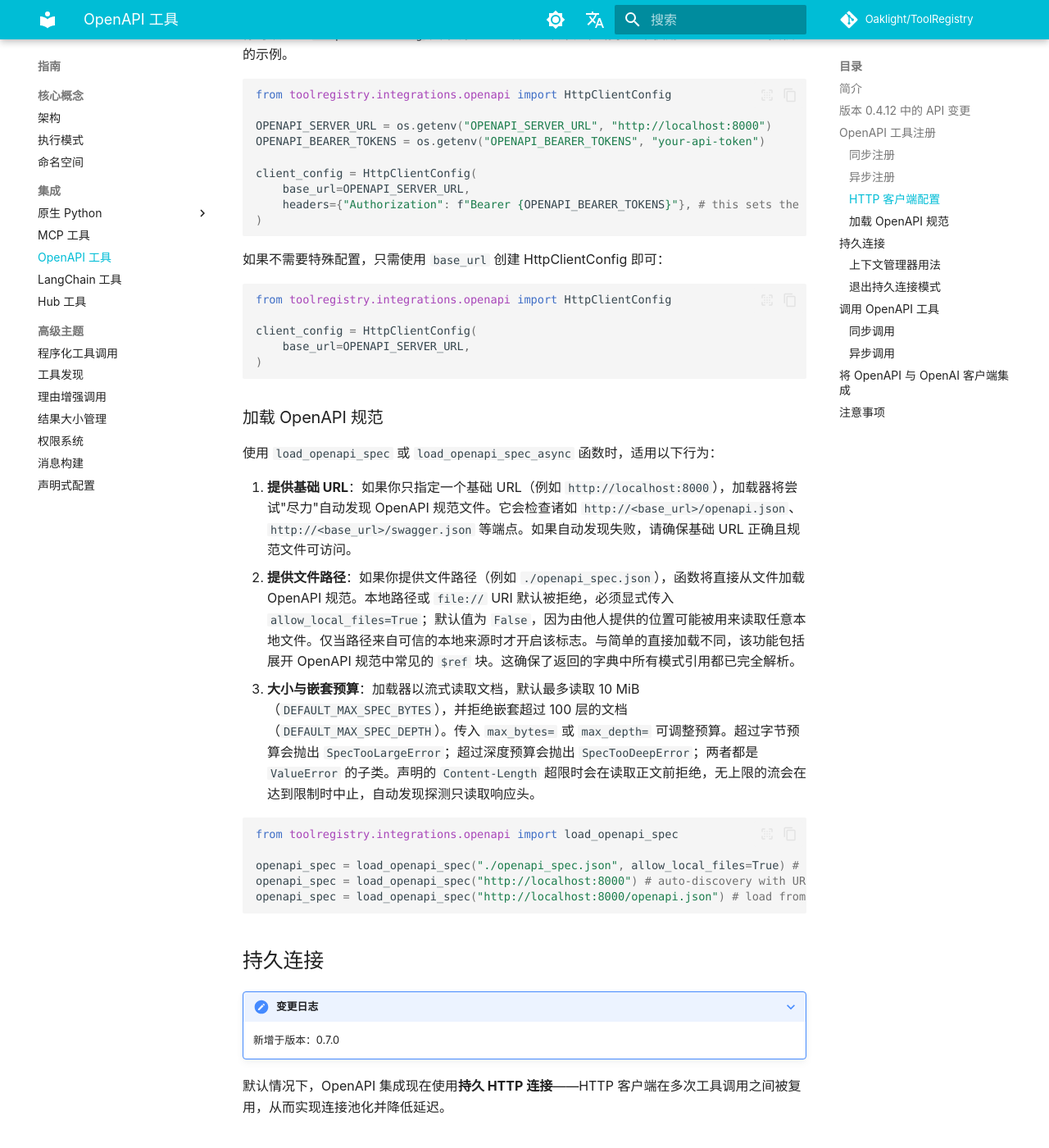
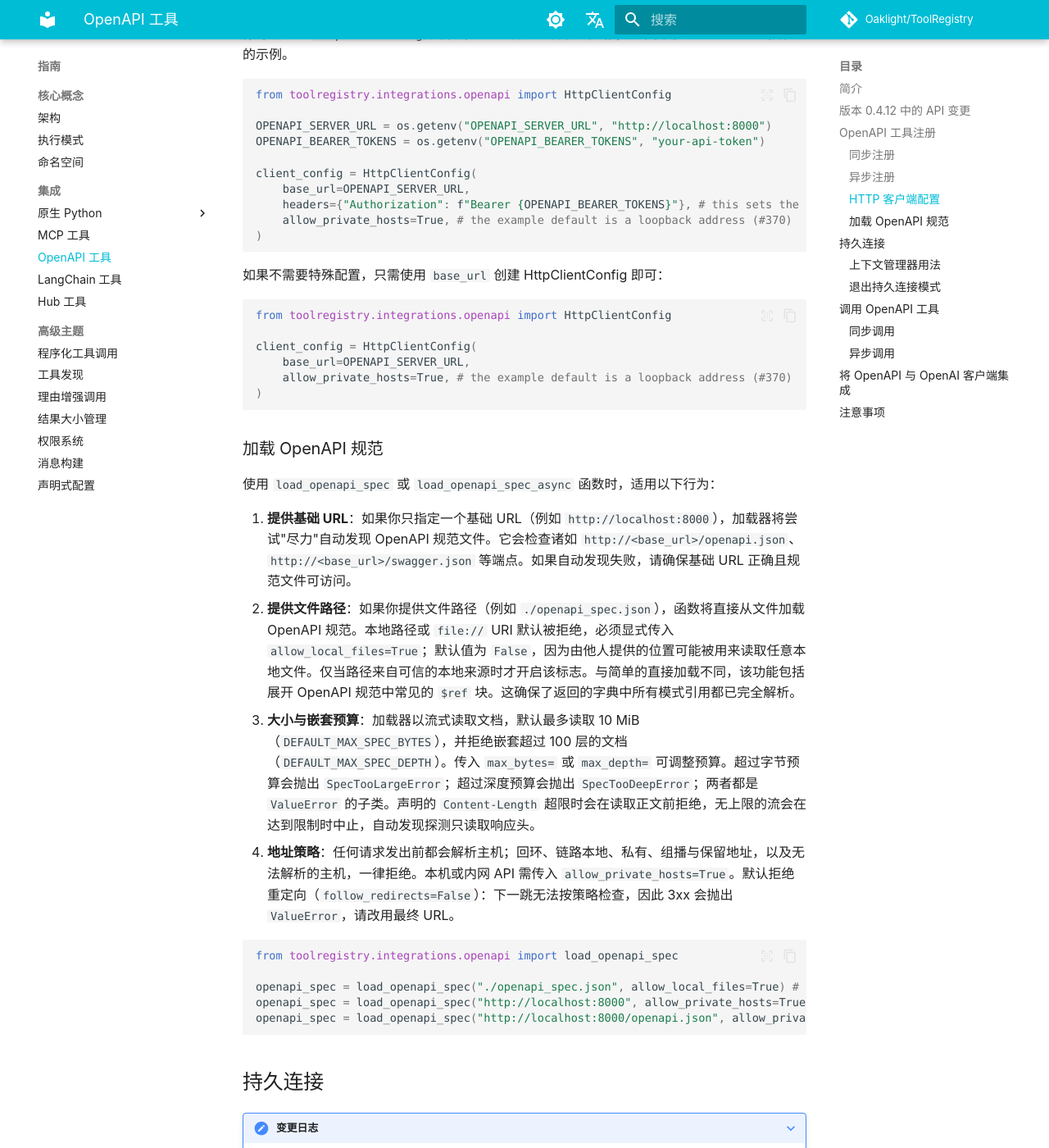
Before and after one commit to Oaklight/ToolRegistry, an MkDocs documentation site: the page built from docs/usage/integrations/openapi.md, in a window 1280 px wide and 1400 px high, scrolled down 2350 px. Shown: the whole window at 82% size. Built offline with MkDocs 1.6.1 and Material for MkDocs 9.7.7, drawn with Linux system fonts in a browser that asks for light colours; some web fonts are replaced; comment, search, counter and statistics services are not loaded; some of the changed text lies outside the part shown.

Commit message:
docs: 记录规范重定向拒绝与管理面板私有地址开关（#370）

````diff
--- a/docs/usage/integrations/openapi.md
+++ b/docs/usage/integrations/openapi.md
@@ -30,8 +30,8 @@
 
 PORT = os.getenv("PORT", 8000)  # Default port is 8000; can be overridden by an environment variable
 registry = ToolRegistry()
-client_config = HttpClientConfig(base_url=f"http://localhost:{PORT}")
-openapi_spec = load_openapi_spec("http://localhost:{PORT}")  # Auto-discovery of OpenAPI spec
+client_config = HttpClientConfig(base_url=f"http://localhost:{PORT}", allow_private_hosts=True)
+openapi_spec = load_openapi_spec(f"http://localhost:{PORT}", allow_private_hosts=True)  # Auto-discovery of OpenAPI spec
 
 # Synchronously register OpenAPI tools
 registry.register(client_config, source="openapi", openapi_spec=openapi_spec)
@@ -79,10 +79,10 @@
 
 PORT = os.getenv("PORT", 8000)
 registry = ToolRegistry()
-client_config = HttpClientConfig(base_url=f"http://localhost:{PORT}")
+client_config = HttpClientConfig(base_url=f"http://localhost:{PORT}", allow_private_hosts=True)
 
 async def async_register():
-    openapi_spec = await load_openapi_spec_async("http://localhost:{PORT}")  # Auto-discovery of OpenAPI spec
+    openapi_spec = await load_openapi_spec_async(f"http://localhost:{PORT}", allow_private_hosts=True)  # Auto-discovery of OpenAPI spec
     await registry.register_async(client_config, source="openapi", openapi_spec=openapi_spec)
     print(registry)  # Optionally, inspect the registry for registered tools
 
@@ -102,6 +102,7 @@
 client_config = HttpClientConfig(
     base_url=OPENAPI_SERVER_URL,
     headers={"Authorization": f"Bearer {OPENAPI_BEARER_TOKENS}"}, # this sets the Bearer token
+    allow_private_hosts=True, # the example default is a loopback address (#370)
 )
 ```
 
@@ -112,6 +113,7 @@
 
 client_config = HttpClientConfig(
     base_url=OPENAPI_SERVER_URL,
+    allow_private_hosts=True, # the example default is a loopback address (#370)
 )
 ```
 
@@ -122,13 +124,14 @@
 1. **提供基础 URL**：如果你只指定一个基础 URL（例如 `http://localhost:8000`），加载器将尝试"尽力"自动发现 OpenAPI 规范文件。它会检查诸如 `http://<base_url>/openapi.json`、`http://<base_url>/swagger.json` 等端点。如果自动发现失败，请确保基础 URL 正确且规范文件可访问。
 2. **提供文件路径**：如果你提供文件路径（例如 `./openapi_spec.json`），函数将直接从文件加载 OpenAPI 规范。本地路径或 `file://` URI 默认被拒绝，必须显式传入 `allow_local_files=True`；默认值为 `False`，因为由他人提供的位置可能被用来读取任意本地文件。仅当路径来自可信的本地来源时才开启该标志。与简单的直接加载不同，该功能包括展开 OpenAPI 规范中常见的 `$ref` 块。这确保了返回的字典中所有模式引用都已完全解析。
 3. **大小与嵌套预算**：加载器以流式读取文档，默认最多读取 10 MiB（`DEFAULT_MAX_SPEC_BYTES`），并拒绝嵌套超过 100 层的文档（`DEFAULT_MAX_SPEC_DEPTH`）。传入 `max_bytes=` 或 `max_depth=` 可调整预算。超过字节预算会抛出 `SpecTooLargeError`；超过深度预算会抛出 `SpecTooDeepError`；两者都是 `ValueError` 的子类。声明的 `Content-Length` 超限时会在读取正文前拒绝，无上限的流会在达到限制时中止，自动发现探测只读取响应头。
+4. **地址策略**：任何请求发出前都会解析主机；回环、链路本地、私有、组播与保留地址，以及无法解析的主机，一律拒绝。本机或内网 API 需传入 `allow_private_hosts=True`。默认拒绝重定向（`follow_redirects=False`）：下一跳无法按策略检查，因此 3xx 会抛出 `ValueError`，请改用最终 URL。
 
 ```python
 from toolregistry.integrations.openapi import load_openapi_spec
 
 openapi_spec = load_openapi_spec("./openapi_spec.json", allow_local_files=True) # Load from file
-openapi_spec = load_openapi_spec("http://localhost:8000") # auto-discovery with URL to service root
-openapi_spec = load_openapi_spec("http://localhost:8000/openapi.json") # load from specification URL
+openapi_spec = load_openapi_spec("http://localhost:8000", allow_private_hosts=True) # auto-discovery with URL to service root
+openapi_spec = load_openapi_spec("http://localhost:8000/openapi.json", allow_private_hosts=True) # load from specification URL
 ```
 
 ## 持久连接
@@ -147,8 +150,8 @@
 from toolregistry.integrations.openapi import HttpClientConfig, load_openapi_spec
 
 with ToolRegistry() as registry:
-    client_config = HttpClientConfig(base_url="http://localhost:8000")
-    openapi_spec = load_openapi_spec("http://localhost:8000")
+    client_config = HttpClientConfig(base_url="http://localhost:8000", allow_private_hosts=True)
+    openapi_spec = load_openapi_spec("http://localhost:8000", allow_private_hosts=True)
     registry.register(client_config, source="openapi", openapi_spec=openapi_spec)
     result = registry["add_get"](1, 2)
 # HTTP clients are automatically closed on exit
@@ -242,8 +245,8 @@
 PORT = os.getenv("PORT", 8000)  # default port 8000, change via environment variable
 
 registry = ToolRegistry()
-client_config = HttpClientConfig(base_url=f"http://localhost:{PORT}")
-openapi_spec = load_openapi_spec(f"http://localhost:{PORT}")
+client_config = HttpClientConfig(base_url=f"http://localhost:{PORT}", allow_private_hosts=True)
+openapi_spec = load_openapi_spec(f"http://localhost:{PORT}", allow_private_hosts=True)
 registry.register(client_config, source="openapi", openapi_spec=openapi_spec)
 
 # Set up OpenAI client
````
Also changed, not shown: docs/admin/configuration.md (+9 -0 lines), docs/changelog.md (+1 -1 lines), docs/examples/openapi_calculator.md (+8 -8 lines).
